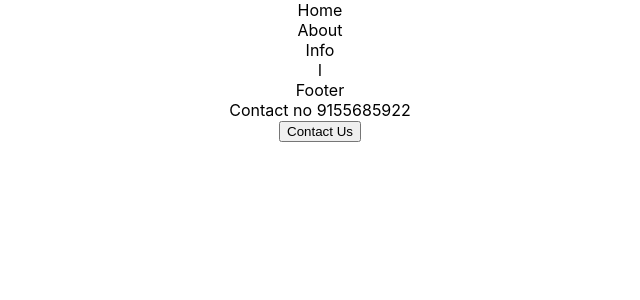
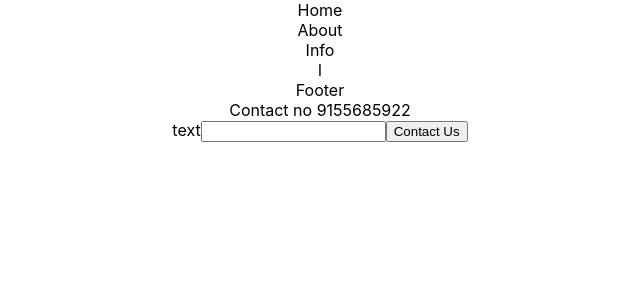
Before and after one commit to rahull04/Demo, a React (Create React App) app in the folder demo-app/: page / in a window 1280 px wide. Shown: the top 300 px of the page, without its empty margins (320-960 px from the left). Built offline with nearby package versions, Linux system fonts and the light colour scheme.

Commit message:
new input

```diff
--- a/demo-app/src/components/Footer/Footer.js
+++ b/demo-app/src/components/Footer/Footer.js
@@ -6,6 +6,8 @@ function Footer() {
       <div>
           <div>Footer</div>
           <div>Contact no 9155685922</div>
+          <label htmlFor="text">text</label>
+          <input type="text"  />
           <Button title={'Contact Us'} clickHandler={()=>console.log('clicked')}  />
       </div>
   )
```
